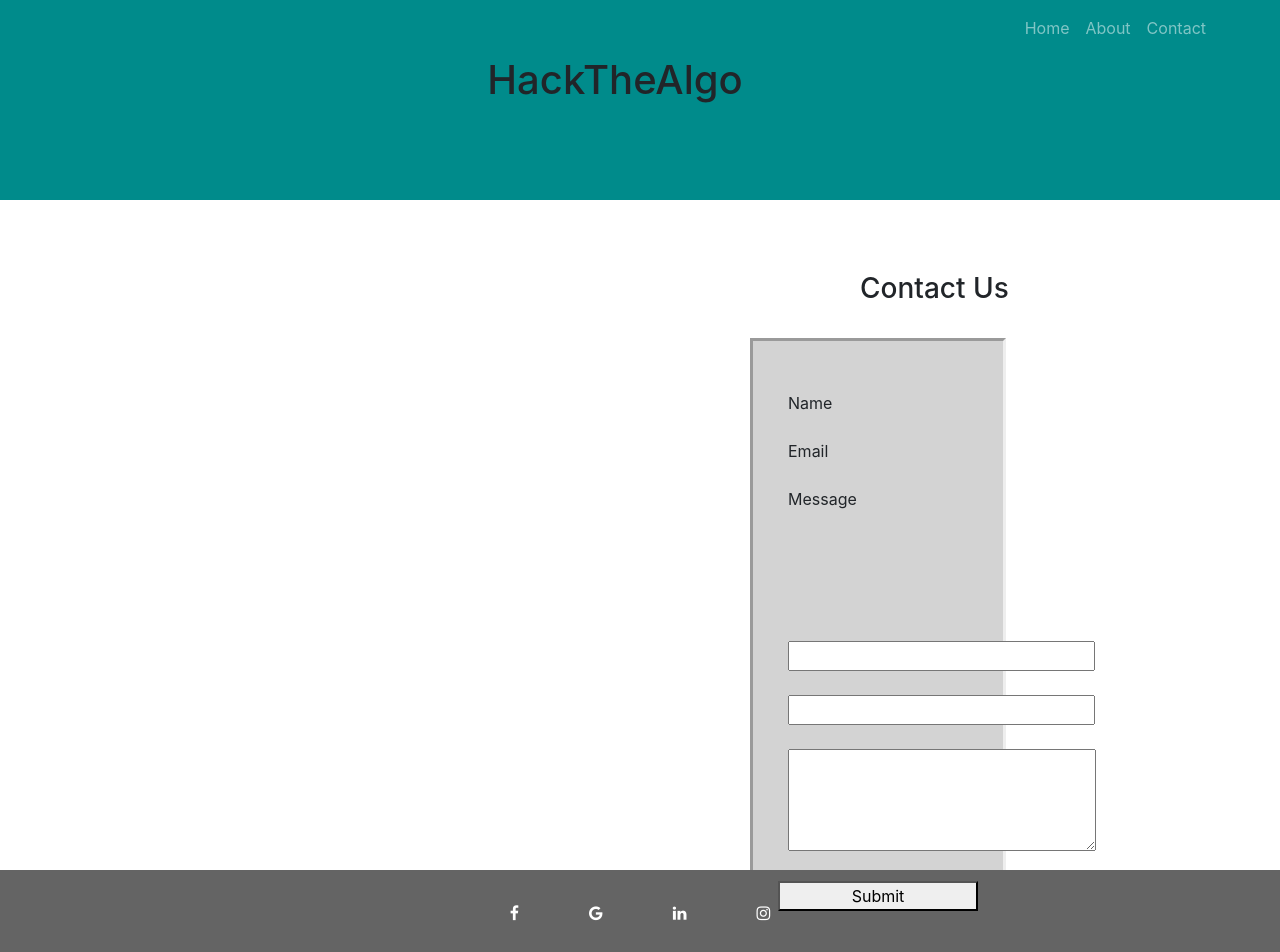
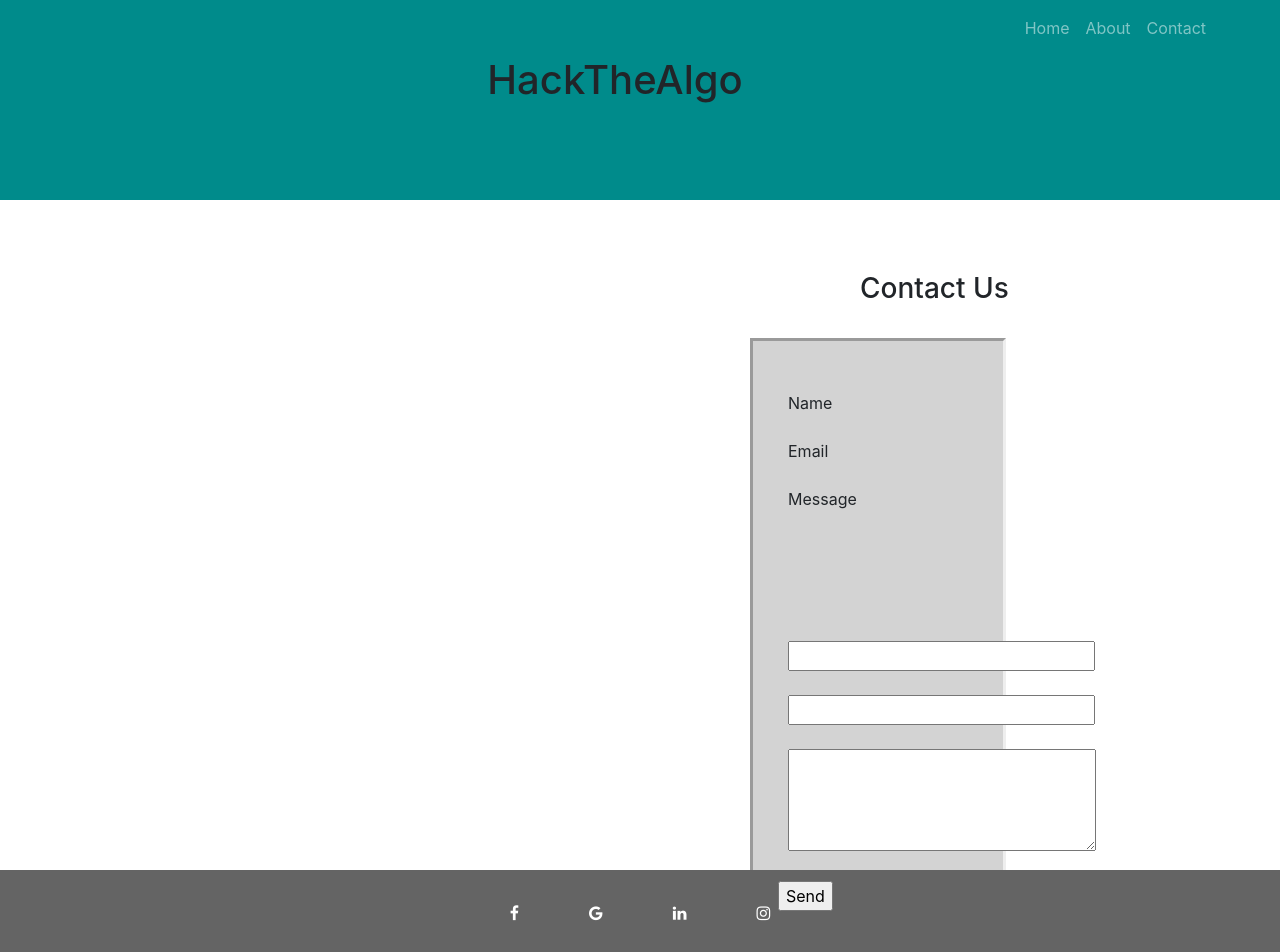
Before and after one commit to payalchitroda/Visualizer, a React (Create React App) app: page /contact in a window 1280 px wide. Shown: the top 952 px of the page. Built offline with nearby package versions, Linux system fonts and the light colour scheme.

Commit message:
contact us

```diff
--- a/package.json
+++ b/package.json
@@ -10,6 +10,8 @@
     "@testing-library/react": "^9.5.0",
     "@testing-library/user-event": "^7.2.1",
     "bootstrap": "^4.5.2",
+    "gapi-script": "^1.0.2",
+    "informed": "^3.9.0",
     "konva": "^7.0.7",
     "mdbreact": "^4.27.0",
     "react": "^16.13.1",
--- a/public/index.html
+++ b/public/index.html
@@ -1,5 +1,6 @@
 <!DOCTYPE html>
 <html lang="en">
+
   <head>
     <meta charset="utf-8" />
     <link rel="icon" href="%PUBLIC_URL%/favicon.ico" />
--- a/src/components/node.js
+++ b/src/components/node.js
@@ -1,5 +1,7 @@
 import React from 'react';
 import Konva from 'konva';
+// import Kruskal from '../pages/kruskal.js';
+import '../pages/kruskal.js';
 //import { render } from 'react-dom';
 import { Stage, Layer, Rect, Text, Circle, Line } from 'react-konva';
 function Node(props) {
@@ -37,12 +39,19 @@ var lines=[]
   {
     var index1= (b[i-1][0]-1)*2;
     var index2= (b[i-1][1]-1)*2;
+    var weight =b[i-1][2];
     var a= graph[index1];
     var c=graph[index2];
     console.log(index1+" "+index2);
     lines.push(<Line points={[a.props.x, a.props.y, c.props.x,c.props.y]} stroke='black' strokeWidth={3}/>)
+    var tx=((a.props.x+c.props.x)/2);
+    var ty=((a.props.y+c.props.y)/2);
+  lines.push( <Text text={weight} x={tx} y={ty} fontSize={20}/>)
 
     console.log(a.props.x +" "+a.props.y+" "+c.props.x+" "+c.props.y);
+
+    // kruskalalgo = new Kruskal();
+    // kruskalalgo.minimumCost(a,b);
   }
 
     return(
--- a/src/pages/algo.js
+++ b/src/pages/algo.js
@@ -11,7 +11,7 @@ class Algo extends React.Component {
 
     graphinput(node, edges) {
         var n = parseInt(node);
-        console.log("edge"+edges.length);
+        //console.log("edge"+edges.length);
         var e = [];
         var k = 0;
         for (var i = 0; i < (edges.length/6); i++) {
--- a/src/pages/contact.js
+++ b/src/pages/contact.js
@@ -1,46 +1,63 @@
 import React from 'react';
+
 import './contact.css';
+
 class Contact extends React.Component {
+
     constructor(props) {
         super(props);
-        this.state = {
+        this.onSubmit = this.onSubmit.bind(this);
+    }
 
-        };
-    }
-    data(n, e, m) {
-        console.log(n + " " + e + " " + m);
+
+    onSubmit(event){
+        let query = `&entry.1238625935=${event.target.name.value}&entry.941955885=${event.target.email.value}&entry.1797898034=${event.target.message.value}`;
+        let url = `https://docs.google.com/forms/d/1VuGYBKFjIxt5Nn1qsYQd_cWf5d9yc2EEwN01kkjV4AQ/formResponse?${query}`;
+
+        fetch(url, {
+            mode: "no-cors"
+        }).then((res) => {
+
+        });
     }
 
     render() {
         let n, e, m;
+
         return (
-            <div style={{height: "670px" }}>
-                <br/>  <br/>  <br/>
-                <h3 style={{marginLeft: "860px"}}>Contact Us</h3>
-                <br/>
-        <div style={{  borderStyle:"inset", width:"20%" ,backgroundColor: "LightGray", marginLeft:"750px",padding:"40px"}}>
 
+            <div style={{ height: "670px" }}>
+
+                <br />  <br />  <br />
+                <h3 style={{ marginLeft: "860px" }}>Contact Us</h3>
+                <br />
+                <div style={{ borderStyle: "inset", width: "20%", backgroundColor: "LightGray", marginLeft: "750px", padding: "40px" }}>
+                <form name="form" id="form" ref={form => this.form = form} enctype="text/plain" target="hidden_iframe" onSubmit={this.onSubmit}>
                         <div class="row">
                             <div class="column">
-                        Name<br/><br/>
-                        Email<br/><br/>
-                        Message<br/><br/><br/><br/><br/><br/>
+                                Name<br /><br />
+                        Email<br /><br />
+                        Message<br /><br /><br /><br /><br /><br />
 
                             </div>
                             <div class="column">
-                        <input type="text" size="25" required ref={node => { n = node; }} /><br /><br/>
-                        <input type="text" size="25" required ref={node => { e = node; }} /><br /><br/>
-                        <textarea rows="4" cols="28" required ref={node => { m = node; }} />
+                                <input type="text" id="entry.1238625935" name="name" size="25" required ref={node => { n = node; }} /><br /><br />
+                                <input type="text" id="entry.941955885" name="email" size="25" required ref={node => { e = node; }} /><br /><br />
+                                <textarea id="entry.1797898034" name="message"rows="4" cols="28" required ref={node => { m = node; }} />
 
                             </div>
-                    <button class="button1" onClick={() => { this.data(n.value, e.value, m.value); n.value = ''; e.value = ''; m.value = ''; }}>
-                            Submit
-                </button>
+                            <input type="submit" value="Send"/>
+
                         </div>
+
+                    </form>
+
                 </div>
+                <iframe name="hidden_iframe" id="hidden_iframe" style={{display:"none"}} onload=""></iframe>
 
 
             </div>
+
         );
 
     }
--- /dev/null
+++ b/src/pages/kruskal.js
@@ -0,0 +1,49 @@
+class Kruskal {
+    constructor() {
+      this.n =0;
+      this.parent=[];
+    }
+    union(x,y) {
+      var px=this.find(x);
+      var py =this.find(y);
+      if(px!=py)
+      {
+        this.parent[px]=py;
+        this.n--;
+      }
+    }
+    find(x) {
+        if (this.parent[x] == x) {
+            return this.parent[x];
+        }
+        this.parent[x] = this.find(this.parent[x]);
+        return this.parent[x];
+    }
+    minimumCost(N,connections) {
+        this.parent = [];
+        this.n = N;
+        for (var i = 0; i <= N; i++) {
+            this.parent[i] = i;
+        }
+
+        connections.sort(function(a, b) {return(a[2] - b[2])});
+        connections.forEach(myFunction);
+        function myFunction(item) {
+            var x = item[0], y = item[1];
+            if (this.find(x) != this.find(y)) {
+                console.log(item);
+                this.union(x, y);
+            }
+          }
+
+
+    }
+
+}
+
+// var twoD = [[1, 2, 3], [2,3,4],[1,4,2],[1,3,1]];
+// kruskalalgo = new Kruskal();
+// kruskalalgo.minimumCost(5,twoD);
+
+
+export default Kruskal;
```
Also changed, not shown: 1 other file (tests, documents, lock files or other folders). Lines whose indentation alone changed are shown as unchanged.
